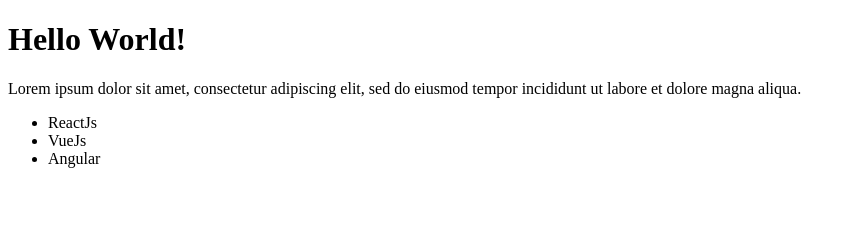
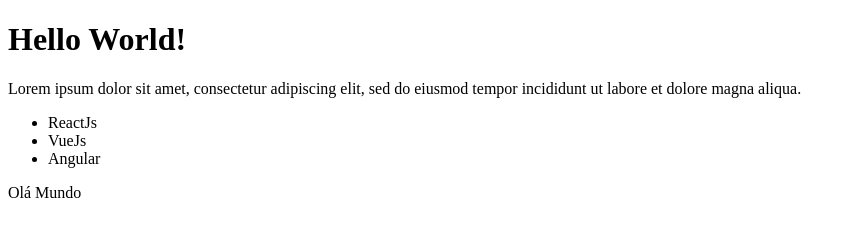
Before and after one commit to alancley15/testing, a plain HTML site: page index.html in a window 1280 px wide. Shown: the whole page, without its empty margins (0-856 px from the left). Drawn offline with Linux system fonts and the light colour scheme.

Commit message:
resolução dos conflitos

```diff
--- a/index.html
+++ b/index.html
@@ -13,5 +13,6 @@
       <li>VueJs</li>
       <li>Angular</li>
     </ul>
+    <span>Olá Mundo</span>
 </body>
 </html>
--- /dev/null
+++ b/scripts.js
@@ -0,0 +1 @@
+console.log('hello World');
```
